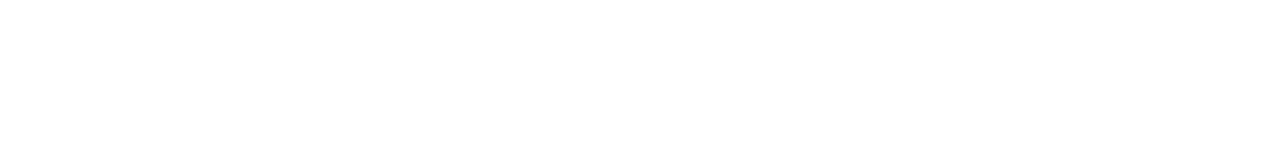
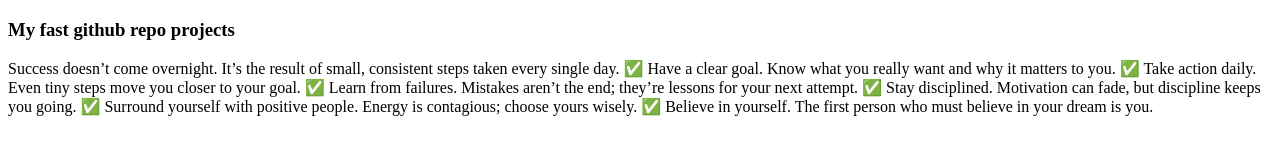
Before and after one commit to MarufShadat/my-second-github-repo, a plain HTML site: page index.html in a window 1280 px wide. Drawn offline with Linux system fonts and the light colour scheme.

Commit message:
my first styles link

```diff
--- a/index.html
+++ b/index.html
@@ -6,6 +6,18 @@
     <title>my second github repo</title>
 </head>
 <body>
+    <div>
+        <h3> My fast github repo projects </h3>
+        <p class="my-box">Success doesn’t come overnight.
+It’s the result of small, consistent steps taken every single day.
 
+✅ Have a clear goal. Know what you really want and why it matters to you.
+✅ Take action daily. Even tiny steps move you closer to your goal.
+✅ Learn from failures. Mistakes aren’t the end; they’re lessons for your next attempt.
+✅ Stay disciplined. Motivation can fade, but discipline keeps you going.
+✅ Surround yourself with positive people. Energy is contagious; choose yours wisely.
+✅ Believe in yourself. The first person who must believe in your dream is you.</p>
+    </div>
+    <link rel="styles" href="styles/blog.css">
 </body>
 </html>
--- /dev/null
+++ b/styles/blog.css
@@ -0,0 +1,9 @@
+.my-box {
+  margin: 20px;       /* average margin around the box */
+  height: 200px;      /* average height */
+  width: 300px;       /* average width */
+  background-color: #610a0a;  /* light gray background for visibility */
+  border: 1px solid #410288;    /* subtle border */
+  padding: 10px;      /* inner spacing */
+  box-sizing: border-box;    /* include padding and border in width & height */
+}
```
